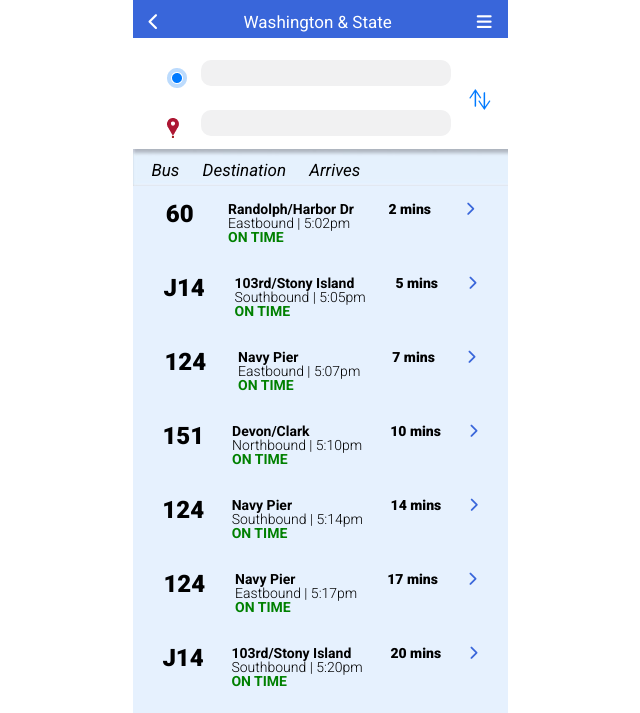
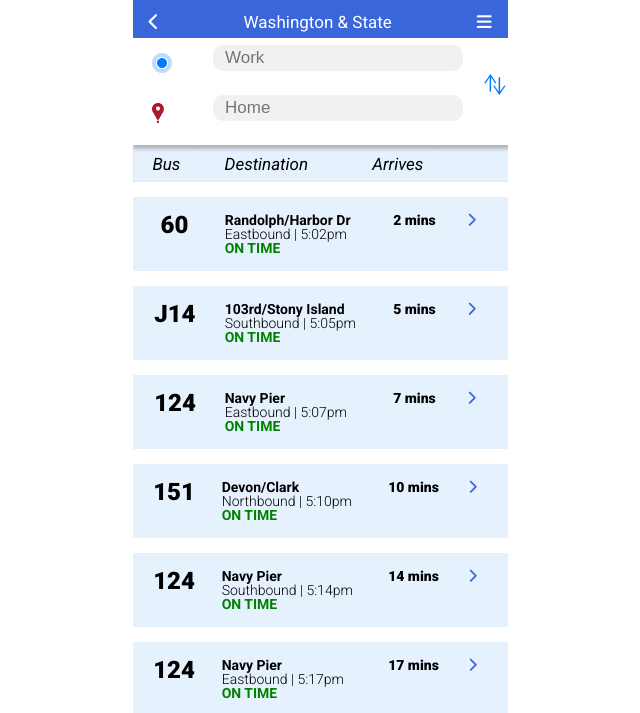
Before and after one commit to JenileeDesigns/fe_challenge, a plain HTML site: page index.html in a window 1280 px wide. Shown: the part 26-739 px from the top of the page, without its empty margins (320-960 px from the left). Drawn offline with Linux system fonts and the light colour scheme.

Commit message:
Version 1

```diff
--- a/css/style.css
+++ b/css/style.css
@@ -9,6 +9,7 @@ body {
 
 .container {
   margin: 0 auto;
+  height:667px;
   width: 375px;
 }
 
@@ -39,7 +40,7 @@ h1 {
 
 .fa-bars {
   float: right;
-}
+}cd
 
 .search {
   height: 106px;
@@ -56,6 +57,7 @@ h1 {
 }
 
 .icon{
+  color: #979797;
   float: left;
   padding-left: 19px;
   padding-right: 11px;
@@ -71,6 +73,7 @@ h1 {
   color: #8E8E93;
   float: right;
   font-size: 17px;
+  font-weight: 300;
   height: 26px;
   margin: 7px;
   padding:12px;
@@ -95,6 +98,22 @@ h1 {
   width: 100%;
 }
 
+.columnA {
+  display: inline-block;
+  padding-left: 20px;
+  padding-top: 11px;
+}
+
+.columnB {
+  padding-left:40px;
+  display: inline-block;
+}
+
+.columnC {
+  padding-left: 60px;
+  display: inline-block;
+}
+
 h2 {
  font-style: italic;
  font-size: 17px;
@@ -109,6 +128,7 @@ h2 {
 
 .bus_row {
   background-color: #e6f1fe;
+  border-top: white solid 15px;
   display: flex;
   flex-direction: row;
   justify-content: space-around;
@@ -119,13 +139,18 @@ h2 {
   align-items: center;
   font-size: 24px;
   font-weight: 900;
-  text-align: left;
+  margin-left: -10px;
+  text-align: right;
+  width: 10%;
 }
 
 .destination {
   align-items: center;
   font-size: 14px;
   font-weight: 700;
+  margin-left: 5px;
+  text-align: left;
+  width: 40%;
 
 }
 .direction_time {
@@ -156,8 +181,8 @@ footer {
   font-size: 11px;
   padding: 6px;
   height: 50px;
-
-}
+  width:375px;
+ }
 
 .bottom_nav {
   width: 24%;
--- a/index.html
+++ b/index.html
@@ -30,13 +30,13 @@
             <div class="icon">
             <img src="images/start.png" alt=start icon/>
             </div>
-            <input class="form" name="Work" type="text">
+            <input class="form" name="Work" type="text" placeholder="Work">
           </div>
           <div class="row">
             <div class="icon">
             <img src="images/end.png" alt=end icon/>
             </div>
-            <input class="form" name="Home" type="text">
+            <input class="form" name="Home" type="text" placeholder="Home">
           </div>
         </div>
         <div class="right">
@@ -46,9 +46,9 @@
 
 <!--BUS RESULTS-->
       <div class="result_headers">
-          <h2>Bus</h2>
-          <h2>Destination</h2>
-          <h2>Arrives</h2>
+          <div class="columnA">Bus</div>
+          <div class="columnB">Destination</div>
+          <div class="columnC">Arrives</div>
       </div>
       <section class="results">
         <ul class="bus_row">
```
Also changed, not shown: images/11_heart.png (deleted), images/14_Bus_black.png (deleted), images/14b_Bus_gray.png (deleted), images/15_Back_arrow Icon.png (deleted), images/8_nav_icon.png (deleted), images/9_Bus_white.png (deleted), images/not used/1_Mobile_Signal.png (deleted), images/not used/2_Wifi.png (deleted), images/not used/3_battery.png (deleted), images/not used/4_hamburger.png (deleted), images/not used/5_Up_arrow.png (deleted), images/not used/7_Arrow_Right.png (deleted).
